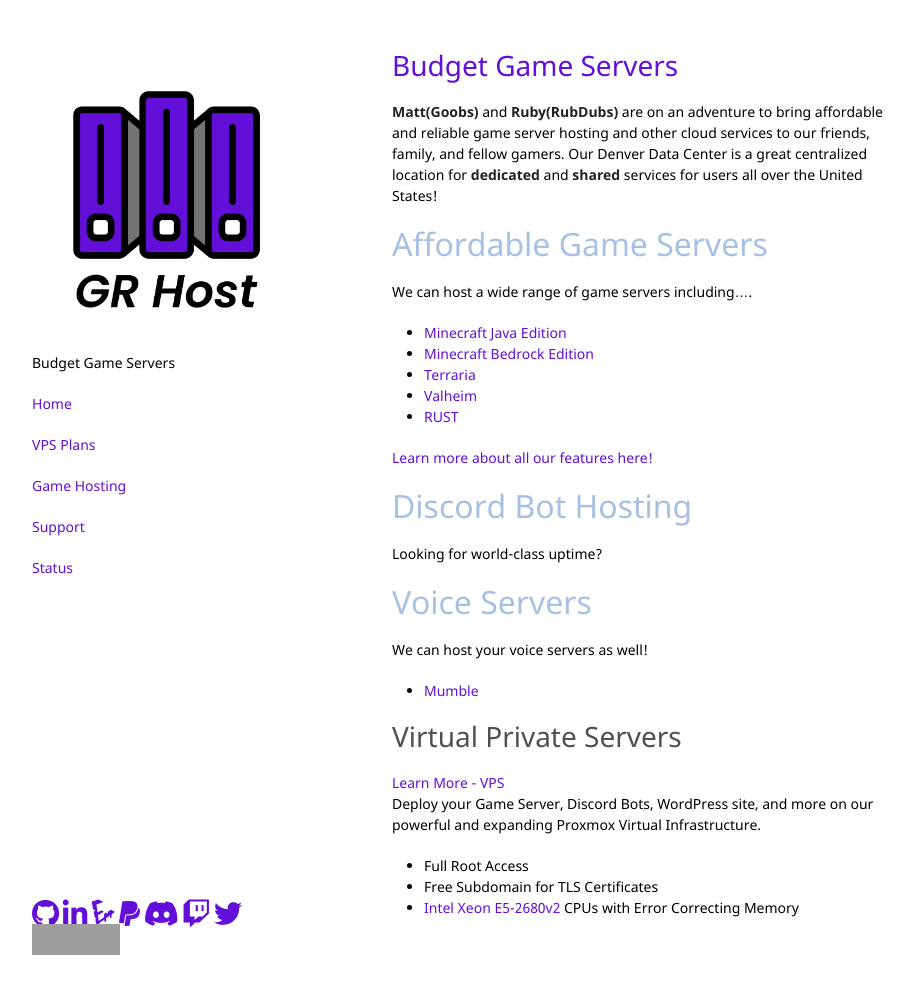
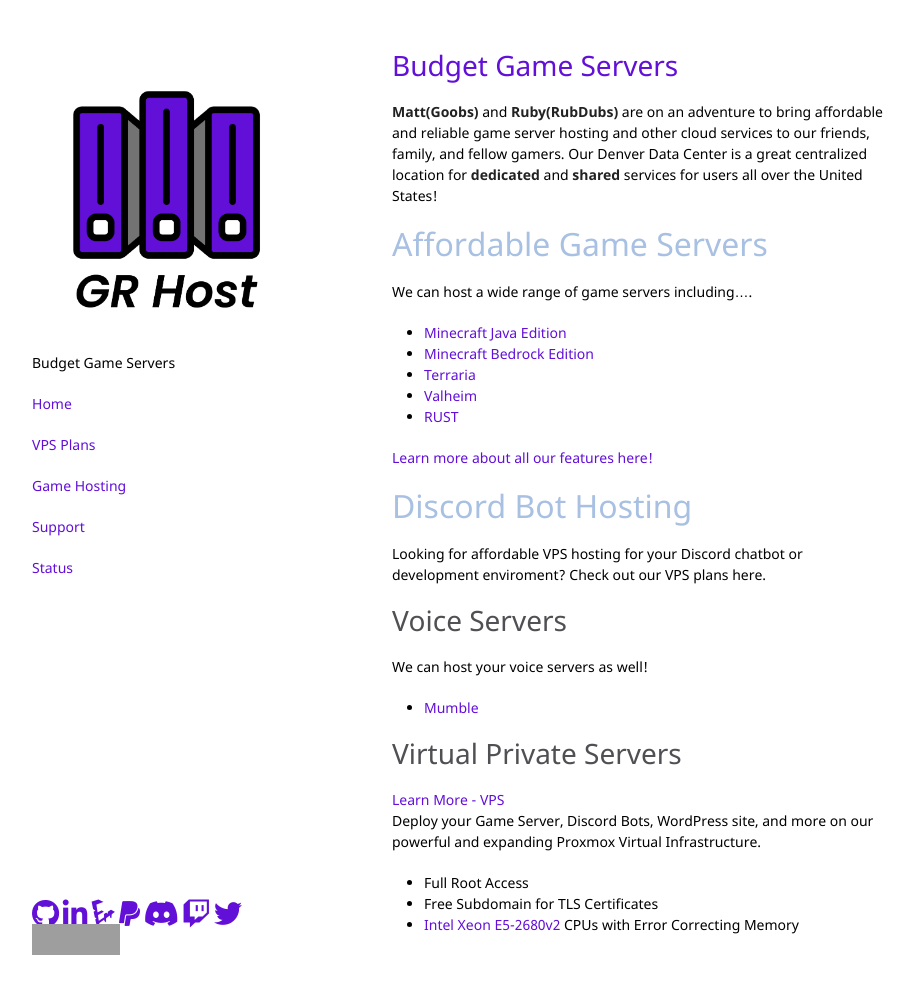
Before and after one commit to GoobyFRS/grhost-web, a Jekyll site: the page built from index.md, in a window 1280 px wide and 1005 px high. Shown: the top 994 px of the window, without its empty margins (178-1091 px from the left). Built offline with Jekyll 4.4.1, drawn with Linux system fonts in a browser that asks for light colours; nearby versions of some CDN libraries; our own code applies the rules of GitHub Pages for plain Markdown files; grey boxes are pictures that could not be loaded.

Commit message:
Update index.md

```diff
--- a/index.md
+++ b/index.md
@@ -12,9 +12,10 @@
 [Learn more about all our features here!](https://grhost.net/pages/features/)
 
 ## Discord Bot Hosting
-Looking for world-class uptime?
+Looking for affordable VPS hosting for your Discord chatbot or development enviroment? Check out our
+VPS plans here.
 
-## Voice Servers
+### Voice Servers
 We can host your voice servers as well!
 - [Mumble](https://www.mumble.info/)
 
```
